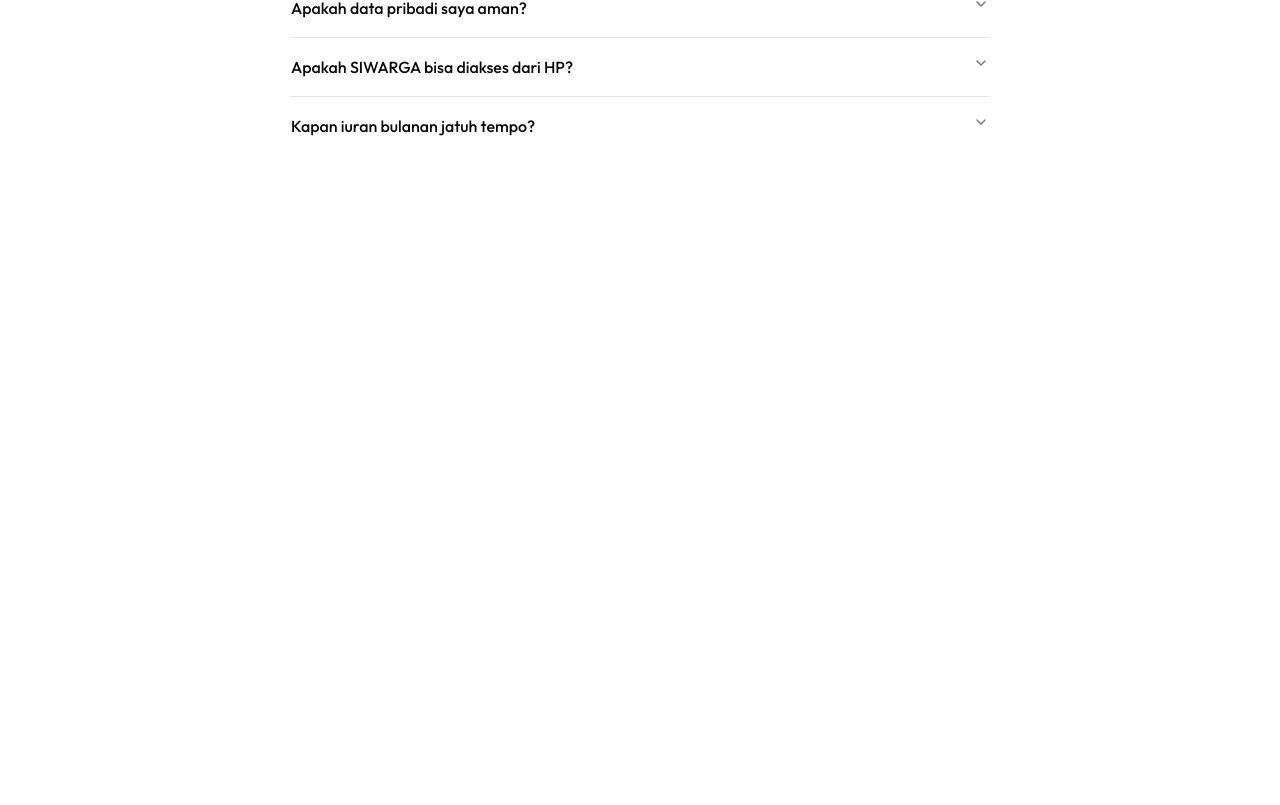
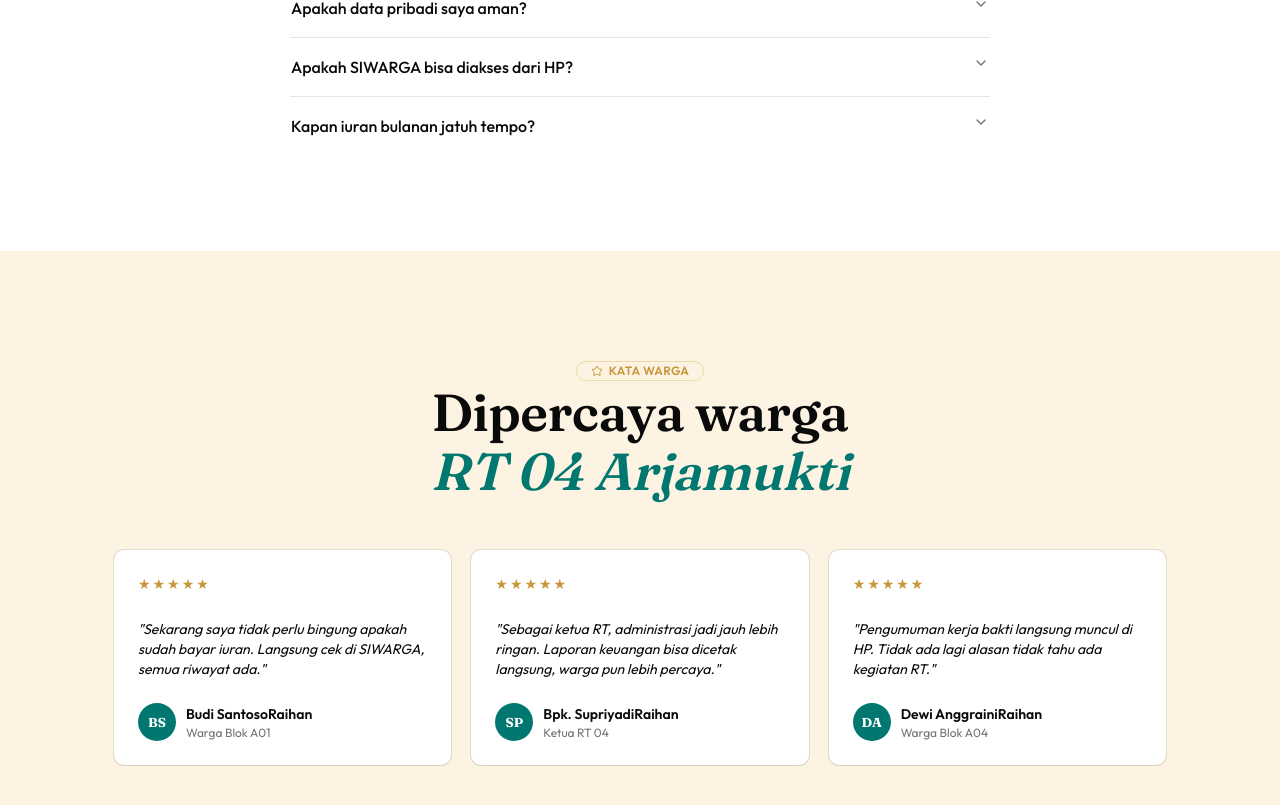
Before and after one commit to raihannurhidayat/landing-page-siwarga, a Next.js app: page / in a window 1280 px wide. Shown: the part 427-1232 px from the top of the page. Before the commit the page ends 800 px from the top, so only its background shows below. Built offline with nearby package versions, Linux system fonts and the light colour scheme.

Commit message:
feature(section): completed testimonial section

```diff
--- a/app/globals.css
+++ b/app/globals.css
@@ -8,6 +8,7 @@
   --color-background: var(--background);
   --color-foreground: var(--foreground);
   --font-sans: var(--font-sans);
+  --font-fraunces: var(--font-fraunces);
   --font-mono: var(--font-geist-mono);
   --font-heading: var(--font-sans);
   --color-sidebar-ring: var(--sidebar-ring);
@@ -124,7 +125,8 @@
   body {
     @apply bg-background text-foreground;
   }
-  button:not(:disabled), [role="button"]:not(:disabled) {
+  button:not(:disabled),
+  [role="button"]:not(:disabled) {
     cursor: pointer;
   }
   html {
--- a/app/layout.tsx
+++ b/app/layout.tsx
@@ -1,10 +1,16 @@
 import type { Metadata } from "next";
-import { Outfit } from "next/font/google";
+import { Fraunces, Outfit } from "next/font/google";
 import "./globals.css";
 import { cn } from "@/lib/utils";
 import { ThemeProvider } from "@/components/theme-provider";
 
 const outfit = Outfit({ subsets: ["latin"], variable: "--font-sans" });
+
+const fraunces = Fraunces({
+  subsets: ["latin"],
+  weight: ["300", "400", "500", "600", "700"],
+  variable: "--font-fraunces",
+});
 
 export const metadata: Metadata = {
   title: "Create Next App",
@@ -19,7 +25,11 @@
   return (
     <html
       lang="en"
-      className={cn(outfit.variable, "h-full antialiased font-sans")}
+      className={cn(
+        outfit.variable,
+        fraunces.variable,
+        "h-full antialiased font-sans",
+      )}
       suppressHydrationWarning
     >
       <body className="min-h-full flex flex-col">
--- /dev/null
+++ b/components/ui/card.tsx
@@ -0,0 +1,103 @@
+import * as React from "react"
+
+import { cn } from "@/lib/utils"
+
+function Card({
+  className,
+  size = "default",
+  ...props
+}: React.ComponentProps<"div"> & { size?: "default" | "sm" }) {
+  return (
+    <div
+      data-slot="card"
+      data-size={size}
+      className={cn(
+        "group/card flex flex-col gap-(--card-spacing) overflow-hidden rounded-xl bg-card py-(--card-spacing) text-sm text-card-foreground shadow-xs ring-1 ring-foreground/10 [--card-spacing:--spacing(6)] has-[>img:first-child]:pt-0 data-[size=sm]:[--card-spacing:--spacing(4)] *:[img:first-child]:rounded-t-xl *:[img:last-child]:rounded-b-xl",
+        className
+      )}
+      {...props}
+    />
+  )
+}
+
+function CardHeader({ className, ...props }: React.ComponentProps<"div">) {
+  return (
+    <div
+      data-slot="card-header"
+      className={cn(
+        "group/card-header @container/card-header grid auto-rows-min items-start gap-1 rounded-t-xl px-(--card-spacing) has-data-[slot=card-action]:grid-cols-[1fr_auto] has-data-[slot=card-description]:grid-rows-[auto_auto] [.border-b]:pb-(--card-spacing)",
+        className
+      )}
+      {...props}
+    />
+  )
+}
+
+function CardTitle({ className, ...props }: React.ComponentProps<"div">) {
+  return (
+    <div
+      data-slot="card-title"
+      className={cn(
+        "font-heading text-base leading-normal font-medium group-data-[size=sm]/card:text-sm",
+        className
+      )}
+      {...props}
+    />
+  )
+}
+
+function CardDescription({ className, ...props }: React.ComponentProps<"div">) {
+  return (
+    <div
+      data-slot="card-description"
+      className={cn("text-sm text-muted-foreground", className)}
+      {...props}
+    />
+  )
+}
+
+function CardAction({ className, ...props }: React.ComponentProps<"div">) {
+  return (
+    <div
+      data-slot="card-action"
+      className={cn(
+        "col-start-2 row-span-2 row-start-1 self-start justify-self-end",
+        className
+      )}
+      {...props}
+    />
+  )
+}
+
+function CardContent({ className, ...props }: React.ComponentProps<"div">) {
+  return (
+    <div
+      data-slot="card-content"
+      className={cn("px-(--card-spacing)", className)}
+      {...props}
+    />
+  )
+}
+
+function CardFooter({ className, ...props }: React.ComponentProps<"div">) {
+  return (
+    <div
+      data-slot="card-footer"
+      className={cn(
+        "flex items-center rounded-b-xl px-(--card-spacing) [.border-t]:pt-(--card-spacing)",
+        className
+      )}
+      {...props}
+    />
+  )
+}
+
+export {
+  Card,
+  CardHeader,
+  CardFooter,
+  CardTitle,
+  CardAction,
+  CardDescription,
+  CardContent,
+}
--- a/features/landing/components/faq-section.tsx
+++ b/features/landing/components/faq-section.tsx
@@ -38,35 +38,6 @@
   },
 ];
 
-const AccordionPlusMinusIconDemo = () => {
-  return (
-    <Accordion
-      type="single"
-      collapsible
-      className='w-full border-0 [&>*>[data-slot="accordion-content"]]:px-0'
-      defaultValue="item-1"
-    >
-      {FAQItems.map((item, index) => (
-        <AccordionItem key={index} value={`item-${index + 1}`}>
-          <AccordionPrimitive.Header className="flex">
-            <AccordionPrimitive.Trigger
-              data-slot="accordion-trigger"
-              className="focus-visible:border-ring focus-visible:ring-ring/50 flex flex-1 items-center justify-between gap-4 border border-transparent px-2 py-2.5 text-left text-sm font-medium transition-all outline-none hover:underline focus-visible:ring-3 disabled:pointer-events-none disabled:opacity-50"
-            >
-              {item.question}
-              <PlusIcon className="text-muted-foreground pointer-events-none block size-4 shrink-0 transition-transform duration-500 in-data-open:hidden" />
-              <MinusIcon className="text-muted-foreground pointer-events-none hidden size-4 shrink-0 transition-transform duration-500 in-data-open:block" />
-            </AccordionPrimitive.Trigger>
-          </AccordionPrimitive.Header>
-          <AccordionContent className="text-muted-foreground px-2">
-            {item.answer}
-          </AccordionContent>
-        </AccordionItem>
-      ))}
-    </Accordion>
-  );
-};
-
 const FAQSection = () => {
   return (
     <section className="py-24">
@@ -82,7 +53,9 @@
           >
             Pertanyaan yang
             <br />
-            <em className="italic text-primary">sering ditanyakan</em>
+            <em className="italic text-primary font-fraunces">
+              sering ditanyakan
+            </em>
           </h2>
         </div>
 
--- /dev/null
+++ b/features/landing/components/testimonial-section.tsx
@@ -0,0 +1,92 @@
+import { Badge } from "@/components/ui/badge";
+import {
+  Card,
+  CardContent,
+  CardDescription,
+  CardFooter,
+  CardHeader,
+  CardTitle,
+} from "@/components/ui/card";
+import { cn } from "@/lib/utils";
+import { Star } from "lucide-react";
+
+const testimonials = [
+  {
+    initials: "BS",
+    text: '"Sekarang saya tidak perlu bingung apakah sudah bayar iuran. Langsung cek di SIWARGA, semua riwayat ada."',
+    name: "Budi Santoso",
+    role: "Warga Blok A01",
+  },
+  {
+    initials: "SP",
+    text: '"Sebagai ketua RT, administrasi jadi jauh lebih ringan. Laporan keuangan bisa dicetak langsung, warga pun lebih percaya."',
+    name: "Bpk. Supriyadi",
+    role: "Ketua RT 04",
+  },
+  {
+    initials: "DA",
+    text: '"Pengumuman kerja bakti langsung muncul di HP. Tidak ada lagi alasan tidak tahu ada kegiatan RT."',
+    name: "Dewi Anggraini",
+    role: "Warga Blok A04",
+  },
+];
+
+const TestimonialSection = () => {
+  return (
+    <section className="bg-[#fdf3e3] py-27">
+      <div className="mx-auto max-w-275 px-6">
+        <div className="text-center">
+          <Badge className="inline-flex items-center gap-1.5 rounded-[20px] border px-3.5 text-[12px] font-semibold uppercase tracking-[0.4px] border-[#f0d9a8] bg-[#fdf3e3] text-[#c9973a] py-2">
+            <Star /> <span>Kata Warga</span>
+          </Badge>
+          <h2
+            className={cn(
+              "text-[clamp(32px,5vw,52px)] font-semibold leading-[1.15] tracking-[-0.5px] text-foreground font-fraunces",
+            )}
+          >
+            Dipercaya warga
+            <br />
+            <em className="italic text-primary">RT 04 Arjamukti</em>
+          </h2>
+        </div>
+
+        <div className="mt-12 grid grid-cols-3 gap-5 max-[640px]:grid-cols-1">
+          {testimonials.map((testimonial, index) => (
+            <Card key={index}>
+              <CardHeader className="py-0">
+                <CardTitle>
+                  <div className="text-[14px] tracking-[2px] text-[#c9973a]">
+                    ★★★★★
+                  </div>
+                </CardTitle>
+              </CardHeader>
+              <CardContent className="italic">{testimonial.text}</CardContent>
+              <CardFooter>
+                <div className="flex items-center gap-2.5">
+                  <div
+                    className={cn(
+                      "flex size-9.5 shrink-0 items-center justify-center rounded-full bg-primary text-[13px] font-bold text-white font-fraunces",
+                    )}
+                  >
+                    {testimonial.initials}
+                  </div>
+                  <div>
+                    <div className="text-[14px] font-semibold text-foreground">
+                      {testimonial.name}
+                      Raihan
+                    </div>
+                    <div className="text-[12px] text-muted-foreground">
+                      {testimonial.role}
+                    </div>
+                  </div>
+                </div>
+              </CardFooter>
+            </Card>
+          ))}
+        </div>
+      </div>
+    </section>
+  );
+};
+
+export default TestimonialSection;
--- a/features/landing/pages/landing-page.tsx
+++ b/features/landing/pages/landing-page.tsx
@@ -1,10 +1,12 @@
 import React from "react";
 import FAQSection from "../components/faq-section";
+import TestimonialSection from "../components/testimonial-section";
 
 const LandingPage = () => {
   return (
     <div>
       <FAQSection />
+      <TestimonialSection />
     </div>
   );
 };
```
Also changed, not shown: components/ui/badge.tsx (+9 -9 lines).
